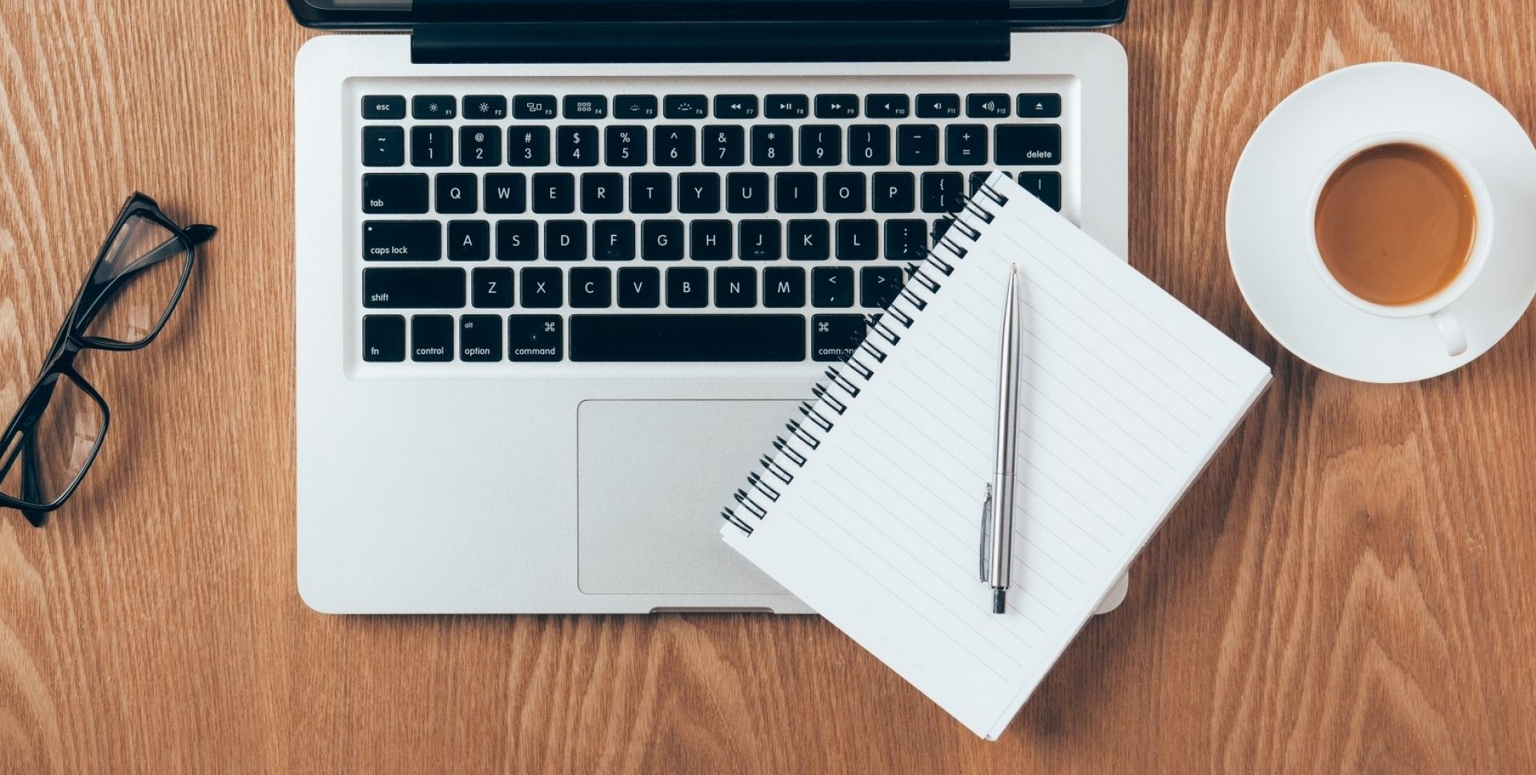
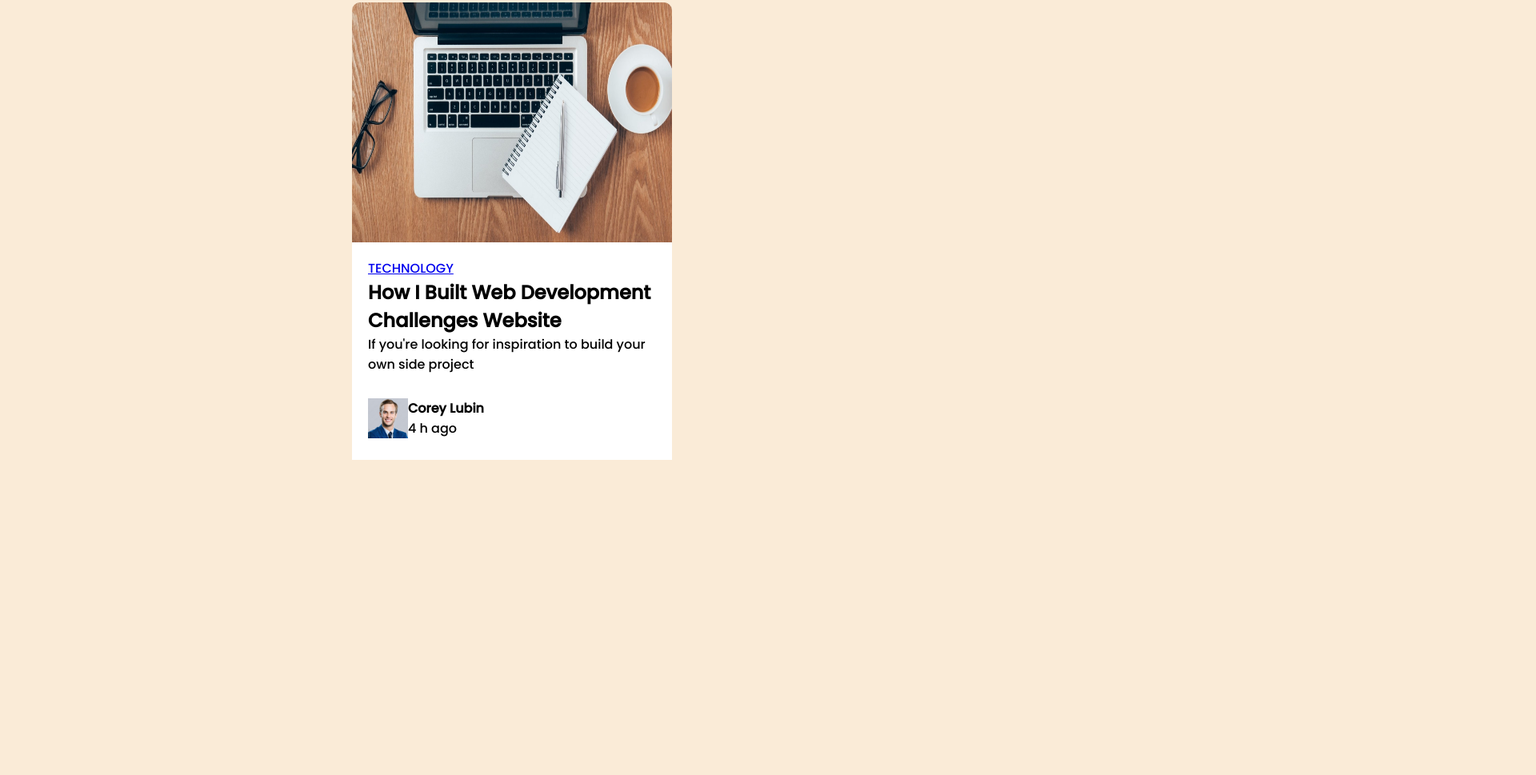
Before and after one commit to LeoCiru/Blog-Card-Practice, a plain HTML site: page index.html in a window 1280 px wide. Shown: the part 159-1128 px from the top of the page at 80% size, 1920 px wide, since content can reach past the window. After the commit the page ends 848 px from the top, so only its background shows below. Drawn offline with Linux system fonts and the light colour scheme.

Commit message:
Making the external part of the card

```diff
--- a/styles.css
+++ b/styles.css
@@ -9,4 +9,51 @@
 
 body {
     font-family: 'Poppins', sans-serif;
+    font-size: 16px;
+    background-color: antiquewhite;
 }
+
+body main {
+    height: 100vh;
+    display: flex;
+    justify-content: center;
+    align-items: center;
+}
+
+body main .complete-card {
+    width: 400px;
+    height: auto;
+    /* border: 2px solid #000; */
+    border-radius: 10px;
+}
+
+body main .complete-card .picture {
+    width: 100%;
+    height: 300px;
+}
+
+body main .complete-card .picture img {
+    width: 100%;
+    border-radius: 10px 10px 0 0;
+    height: 100%;
+}
+
+body main .complete-card .general-content {
+    max-height: 70%;
+    background-color: #fff;
+    padding: 20px;
+}
+
+body main .complete-card .general-content .content-profile {
+    width: 100%;
+    padding-top: 30px;
+    display: flex;
+}
+
+body main .complete-card .general-content .content-profile .profile-picture {
+    width: 50px;
+}
+
+body main .complete-card .general-content .content-profile .profile-picture img {
+    width: 100%;
+}
```
